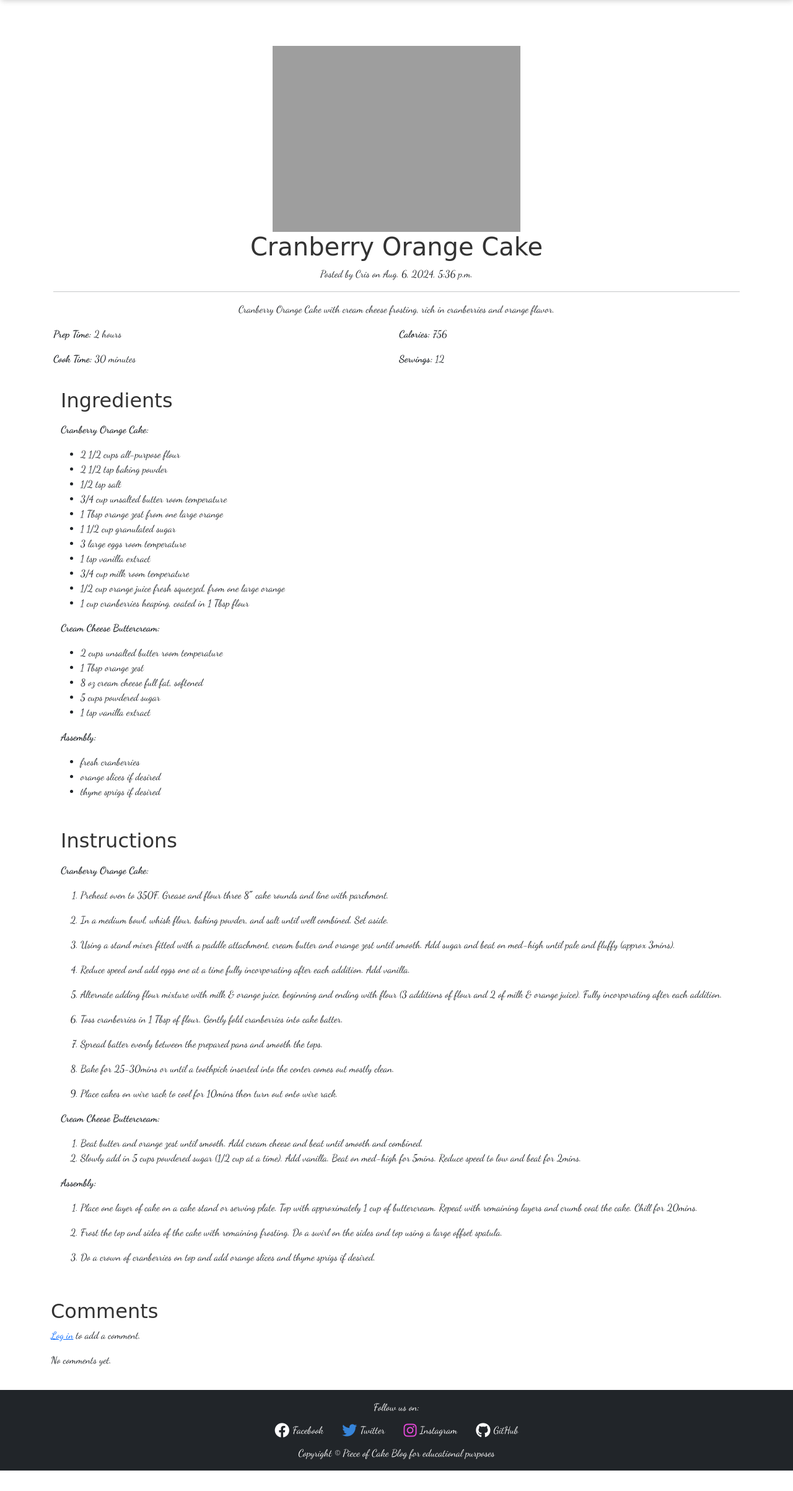
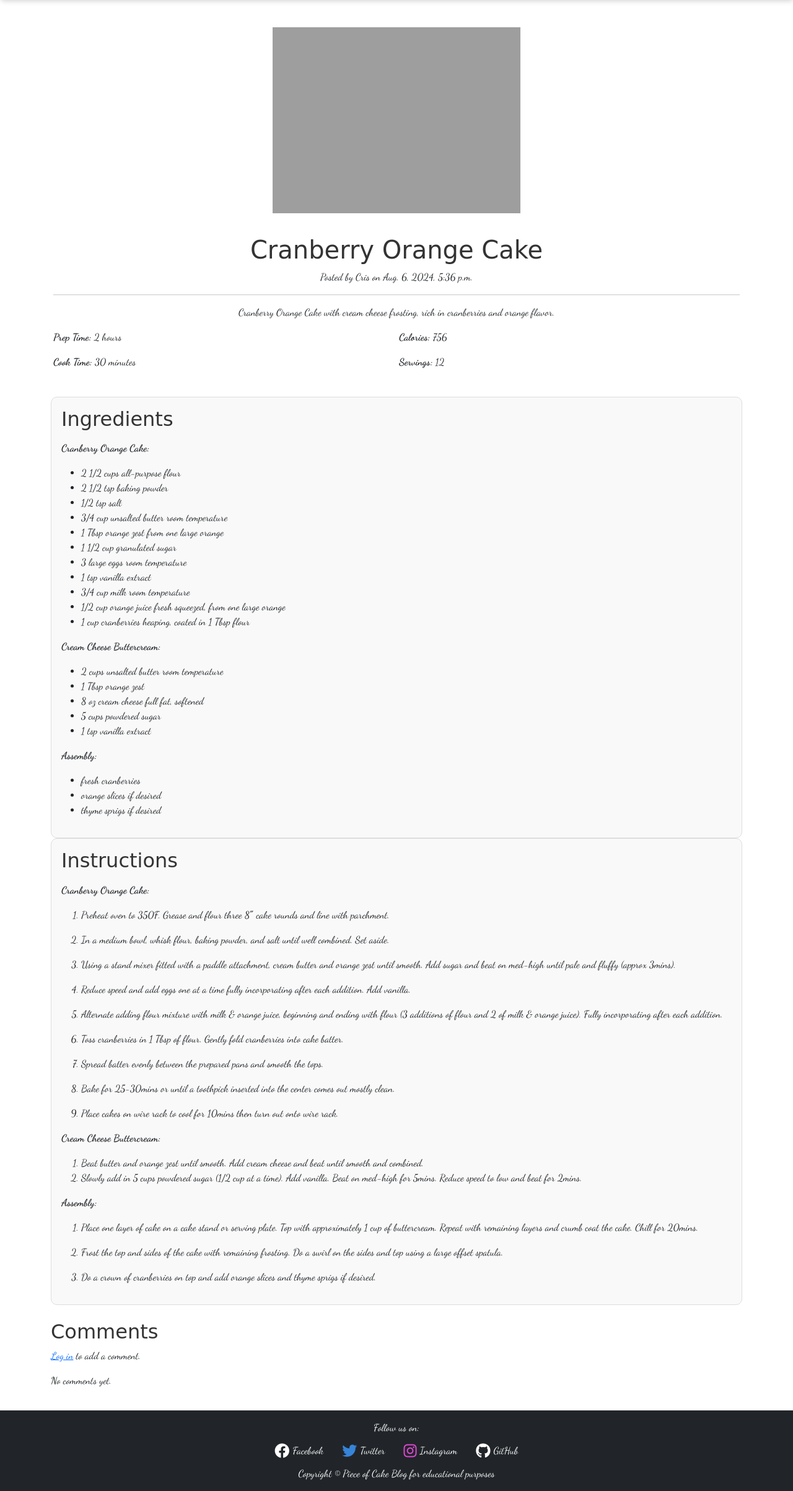
Before and after one commit to Cristina-Becheru/piece-of-cake, a Django app: page /recipes/8/ in a window 1280 px wide. Shown: the part 140-2545 px from the top of the page at 62% size. Before the commit the page ends 2512 px from the top, so only its background shows below. Run offline with Django 5.2, Linux system fonts and the light colour scheme; data comes from the database, SQL or seed files in the repository; both versions use the stored data as it was after the commit; parts of the project's set-up code (start-up, migrations or seed data) failed here and were passed over; some libraries are stand-ins or nearby versions; some web fonts are replaced; grey boxes are pictures that could not be loaded.

```diff
--- a/blog/views.py
+++ b/blog/views.py
@@ -8,4 +8,4 @@ class index(ListView):
     context_object_name = 'recipes'
 
     def get_queryset(self):
-        return self.model.objects.all()[:8]
+        return self.model.objects.all()[:6]
--- a/recipes/templates/recipes/recipe_detail.html
+++ b/recipes/templates/recipes/recipe_detail.html
@@ -1,39 +1,41 @@
 {% extends "base.html" %}
 
-{% block title %}Recipe Detail {{recipe.title}}{% endblock %}
+{% block title %}Recipe Detail: {{ recipe.title }}{% endblock %}
 
 {% block content %}
     <div class="container">
+        <!-- Recipe Info Section -->
         <div class="recipe-info mt-3 p-1">
             <div class="recipe-img">
                 <img src="{{ recipe.image.url }}" alt="{{ recipe.image_alt }}" class="recipe-pic">
             </div>
             <div class="recipe-detail">
                 <h1 class="text-center">{{ recipe.title }}</h1>
-                <p class="text-center">Posted by {{recipe.user}} on {{recipe.posted_date}}</p>
+                <p class="text-center">Posted by {{ recipe.user }} on {{ recipe.posted_date }}</p>
                 <hr>
                 <p class="text-center">{{ recipe.description }}</p>
                 <div class="row g-2">
                     <div class="col-12 col-md-6">
-                        <p><strong>Prep Time: </strong> {{ recipe.prep_time }}</p>
-                        <p><strong>Cook Time: </strong> {{ recipe.cook_time }}</p>
+                        <p><strong>Prep Time: </strong>{{ recipe.prep_time }}</p>
+                        <p><strong>Cook Time: </strong>{{ recipe.cook_time }}</p>
                     </div>
                     <div class="col-12 col-md-6">
-                        <p><strong>Calories: </strong> {{ recipe.calories }}</p>
-                        <p><strong>Servings: </strong> {{ recipe.servings }}</p>
-
+                        <p><strong>Calories: </strong>{{ recipe.calories }}</p>
+                        <p><strong>Servings: </strong>{{ recipe.servings }}</p>
                     </div>
                 </div>
 
                 {% if request.user == recipe.user %}
-                <div class="text-center">
+                <div class="text-center mt-3">
                     <a href="{% url 'edit_recipe' recipe.id %}" class="btn btn-primary w-25">Edit</a>
-                    <a href="{% url 'delete_recipe' recipe.id %}" class="btn btn-primary w-25">Delete</a>
+                    <a href="{% url 'delete_recipe' recipe.id %}" class="btn btn-danger w-25">Delete</a>
                 </div>
                 {% endif %}
             </div>
         </div>
-        <div class="recipe-container">
+
+        <!-- Recipe Container Section -->
+        <div class="recipe-container mt-4">
             <div class="ingredients p-3">
                 <h2>Ingredients</h2>
                 <p>{{ recipe.ingredients|safe }}</p>
@@ -43,6 +45,7 @@
                 <p>{{ recipe.instructions|safe }}</p>
             </div>
         </div>
+
         <!-- Comments Section -->
         <div class="comments-section mt-4">
             <h2>Comments</h2>
--- a/recipes/templates/recipes/recipes.html
+++ b/recipes/templates/recipes/recipes.html
@@ -44,7 +44,7 @@
             <a href="{% url 'recipe_detail' recipe.id %}" class="recipe-link" aria-label="Click to view {{ recipe.title }}">
                 <div class="recipe-card">
                     <div class="recipe-img">
-                        <img src="{{ recipe.image.url }}" class="recipe-pic small" alt="{{ recipe.image_alt }}">
+                        <img src="{{ recipe.image.url }}" class="recipe-pic" alt="{{ recipe.image_alt }}">
                     </div>
                     <div class="recipe-info">
                         <h2 class="card-title">{{ recipe.title }}</h2>
--- a/static/css/base.css
+++ b/static/css/base.css
@@ -139,7 +139,7 @@ header {
 /* Login/Signup container styling */
 
 .container {
-    margin-top: 50px;
+    margin-top: 20px;
 }
 
 .card {
@@ -193,19 +193,22 @@ header {
 /* Recipe Page Styles */
 
 .recipe-card {
-    margin-bottom: 50px;
-    border: 2px solid #ddd;
+    width:auto;
+    height:auto;
+    margin-bottom: 30px;
+    border: 1px solid #ddd;
     border-radius: 10px;
     transition: box-shadow 0.3s ease;
+    overflow: hidden; /* Ensures that overflow is handled */
 }
-
 .recipe-card:hover {
-    box-shadow: 0 4px 8px rgba(255, 105, 180, 0.6);
+    box-shadow: 0  10px 10px rgba(255, 105, 180, 0.6);
 }
 
 .recipe-link {
     text-decoration: none;
     color: inherit;
+    margin-bottom: 10px;
 }
 
 .recipe-link:hover {
@@ -213,33 +216,35 @@ header {
 }
 
 .recipe-info {
-    display: flex;
-    flex-direction: column;
-    justify-content: left;
     padding: 15px;
+}
+.recipe-img {
+    text-align: center;
+}
+
+.recipe-pic {
+    max-width: 100%; /* Full width of the container */
+    height: auto; /* Maintain aspect ratio */
+    margin-bottom: 15px;
+}
+
+
+
+.recipe-detail {
+    margin-top: 20px;
 }
 
 .recipe-container {
-    display: flex;
-    flex-direction: column;
+    margin-top: 20px;
 }
 
-.ingredients, .instructions, .recipe-detail {
-    width: 100%;
+.ingredients, .instructions {
+    border: 1px solid #ddd;
+    border-radius: 10px;
+    padding: 15px;
+    background-color: #f9f9f9;
 }
 
-.recipe-img {
-    display: flex;
-    justify-content: center;
-    align-items: center;
-}
-
-.recipe-pic.small {
-    max-width: 150px; /* Set a maximum width for small images */
-    max-height: 150px; /* Set a maximum height for small images */
-    margin: 0 auto; /* Center the image horizontally if needed */
-    display: block; /* Ensure the image behaves as a block-level element */
-}
 .btn-dark:hover {
     background-color: #e83e8c; /* Pink background color on hover */
     border-color: #e83e8c; /* Pink border color on hover */
```
Also changed, not shown: db.sqlite3. Lines whose indentation alone changed are shown as unchanged.
